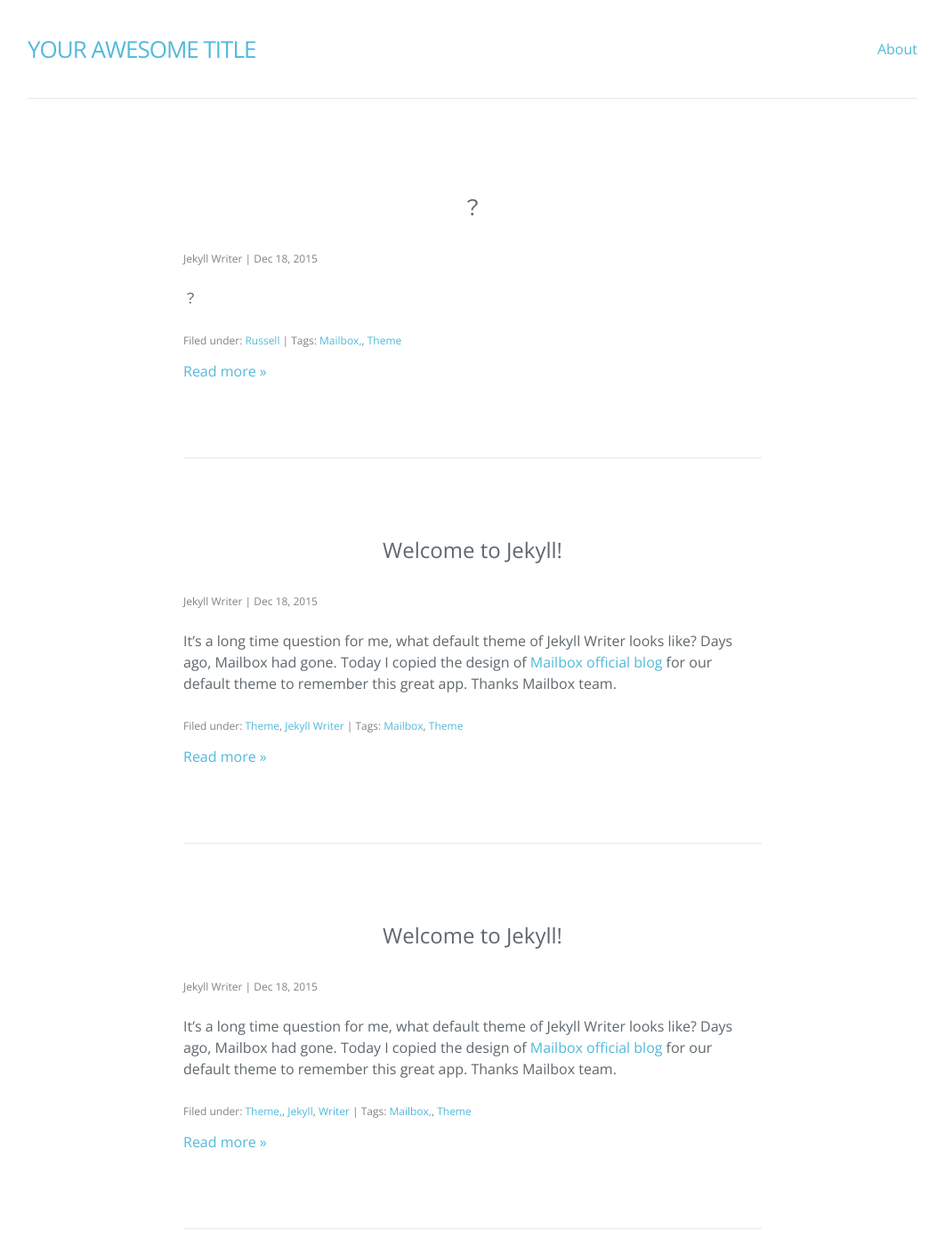
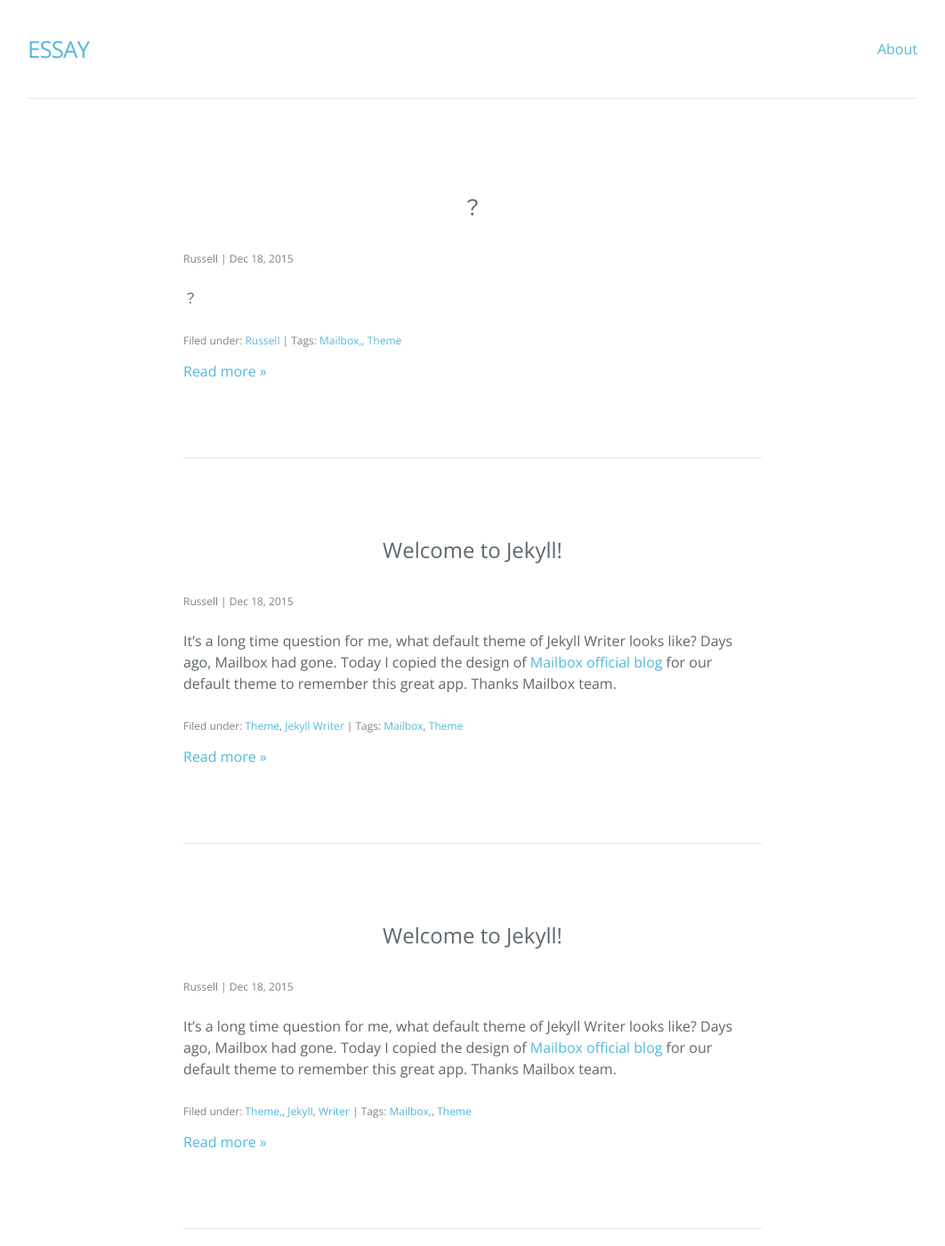
Before and after one commit to RRRussell/blog, a Jekyll site: the page built from index.html, in a window 1280 px wide and 1400 px high. Shown: the whole window at 89% size, without its empty margins (109-1171 px from the left). Built offline with Jekyll 4.4.1, drawn with Linux system fonts in a browser that asks for light colours; nearby versions of some CDN libraries; the list of posts is cut into pages by our own code; some of the changed text lies outside the part shown.

Commit message:
Update Configuration

```diff
--- a/_config.yml
+++ b/_config.yml
@@ -1,21 +1,15 @@
-# Welcome to Jekyll!
-#
-# This config file is meant for settings that affect your whole blog, values
-# which you are expected to set up once and rarely need to edit after that.
-# For technical reasons, this file is *NOT* reloaded automatically when you use
-# 'jekyll serve'. If you change this file, please restart the server process.
-
-# Site settings
-title: Your awesome title
-author: Jekyll Writer
-description: > # this means to ignore newlines until "baseurl:"
-  This theme is disigned based on Mailbox Blog, and licensed under MIT.
-  This theme is also default theme for new site created by Jekyll Writer.
-permalink: /:year/:month/:day/:title/
+# Created by Jekyll Writer
+title: Essay
+author: Russell
+description: >
+  This theme is disigned based on Mailbox Blog, and licensed under MIT. This
+  theme is also default theme for new site created by Jekyll Writer.
+permalink: '/:year/:month/:day/:title/'
 paginate: 6
-paginate_path: "/page/:num/"
-twitter_username: jekyllwriter
-github_username:  jekyllwriter
-gems: [jekyll-paginate]
+paginate_path: '/page/:num/'
+twitter_username: Russell
+github_username: RRRussell
+gems:
+  - jekyll-paginate
 markdown: kramdown
-baseurl: "/blog"
+baseurl: /blog
```
